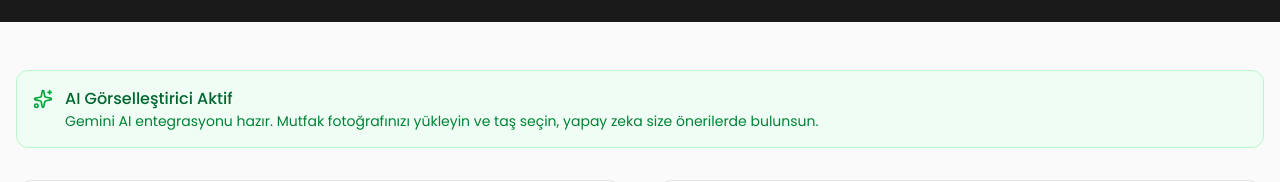
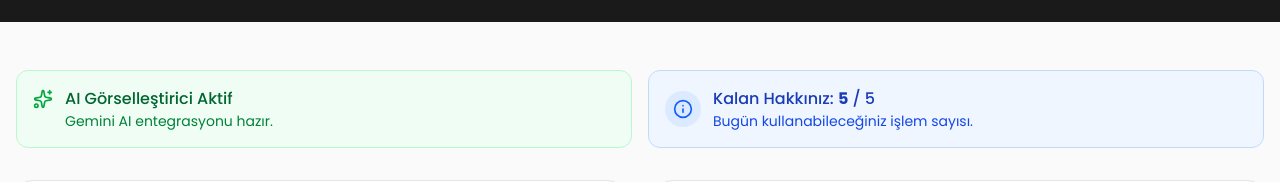
Before and after one commit to ugurcankurt/ozaltunelmermer, a Next.js app: page /yapay-zeka in a window 1280 px wide. Shown: the part 286-468 px from the top of the page. Built offline with nearby package versions, Linux system fonts and the light colour scheme.

Commit message:
feat(limit): Implement daily usage limit (5 credits/day)

```diff
--- a/components/AIVisualizer.tsx
+++ b/components/AIVisualizer.tsx
@@ -1,6 +1,6 @@
 "use client";
 
-import { useState, useRef } from "react";
+import { useState, useRef, useEffect } from "react";
 import Image from "next/image";
 import { Upload, X, Loader2, Image as ImageIcon, Sparkles, AlertCircle, Info, Download, RefreshCw, ArrowRight, Camera } from "lucide-react";
 
@@ -86,8 +86,35 @@ export default function AIVisualizer() {
     const [error, setError] = useState<string>("");
     const [activeCollection, setActiveCollection] = useState("pure");
     const [isLightboxOpen, setIsLightboxOpen] = useState(false); // Modal state
+    const [remainingCredits, setRemainingCredits] = useState<number | null>(null); // Daily usage limit (null until loaded)
     const fileInputRef = useRef<HTMLInputElement>(null);
     const cameraInputRef = useRef<HTMLInputElement>(null); // Ref for camera input
+
+    const DAILY_LIMIT = 5;
+
+    // Load credits from local storage on mount
+    useEffect(() => {
+        const today = new Date().toISOString().split('T')[0];
+        const storageKey = `ai_credits_${today}`;
+        const stored = localStorage.getItem(storageKey);
+
+        if (stored) {
+            setRemainingCredits(parseInt(stored));
+        } else {
+            // New day or first visit
+            setRemainingCredits(DAILY_LIMIT);
+            localStorage.setItem(storageKey, DAILY_LIMIT.toString());
+        }
+    }, []);
+
+    // Helper to decrement credits
+    const decrementCredits = () => {
+        if (remainingCredits === null) return;
+        const newValue = Math.max(0, remainingCredits - 1);
+        setRemainingCredits(newValue);
+        const today = new Date().toISOString().split('T')[0];
+        localStorage.setItem(`ai_credits_${today}`, newValue.toString());
+    };
 
     // Handles both gallery uploads and camera captures.
     // Automatically sets the image state upon selection/capture, so no extra "Upload" button is needed.
@@ -189,6 +216,12 @@ export default function AIVisualizer() {
     const handleProcess = async () => {
         if (!uploadedImage || !selectedStone) return;
 
+        // Credit Check
+        if (remainingCredits !== null && remainingCredits <= 0) {
+            setError("Günlük işlem limitiniz (5) dolmuştur. Lütfen yarın tekrar deneyiniz.");
+            return;
+        }
+
         setIsProcessing(true);
         setError("");
         setAiDescription("");
@@ -231,6 +264,9 @@ export default function AIVisualizer() {
                 throw new Error(data.error || "İşlem sırasında hata oluştu");
             }
 
+            // Success - Decrement credits
+            decrementCredits();
+
             if (data.generatedImage) {
                 setResultImage(data.generatedImage);
                 // Scroll to result on mobile
@@ -250,6 +286,7 @@ export default function AIVisualizer() {
         }
     };
 
+    // Reset inputs but keep credits
     const handleReset = () => {
         setUploadedImage(null);
         setSelectedStone(null);
@@ -287,13 +324,39 @@ export default function AIVisualizer() {
             {/* Main Content */}
             <div className="container-custom py-12 px-4">
                 {/* API Info */}
-                <div className="bg-green-50 border border-green-200 rounded-xl p-4 mb-8 flex items-start gap-3">
-                    <Sparkles className="w-5 h-5 text-green-600 flex-shrink-0 mt-0.5" />
-                    <div>
-                        <p className="text-green-800 font-medium">AI Görselleştirici Aktif</p>
-                        <p className="text-green-700 text-sm">
-                            Gemini AI entegrasyonu hazır. Mutfak fotoğrafınızı yükleyin ve taş seçin, yapay zeka size önerilerde bulunsun.
-                        </p>
+                <div className="flex flex-col md:flex-row gap-4 mb-8">
+                    <div className="flex-1 bg-green-50 border border-green-200 rounded-xl p-4 flex items-start gap-3">
+                        <Sparkles className="w-5 h-5 text-green-600 flex-shrink-0 mt-0.5" />
+                        <div>
+                            <p className="text-green-800 font-medium">AI Görselleştirici Aktif</p>
+                            <p className="text-green-700 text-sm">
+                                Gemini AI entegrasyonu hazır.
+                            </p>
+                        </div>
+                    </div>
+
+                    {/* Credit Counter */}
+                    <div className={`flex-1 rounded-xl p-4 flex items-center gap-3 border ${(remainingCredits ?? 5) > 0
+                            ? "bg-blue-50 border-blue-200"
+                            : "bg-red-50 border-red-200"
+                        }`}>
+                        <div className={`p-2 rounded-full ${(remainingCredits ?? 5) > 0 ? "bg-blue-100" : "bg-red-100"
+                            }`}>
+                            <Info className={`w-5 h-5 ${(remainingCredits ?? 5) > 0 ? "text-blue-600" : "text-red-600"
+                                }`} />
+                        </div>
+                        <div>
+                            <p className={`font-medium ${(remainingCredits ?? 5) > 0 ? "text-blue-800" : "text-red-800"
+                                }`}>
+                                Kalan Hakkınız: <span className="font-bold">{remainingCredits ?? "..."}</span> / {DAILY_LIMIT}
+                            </p>
+                            <p className={`text-sm ${(remainingCredits ?? 5) > 0 ? "text-blue-700" : "text-red-700"
+                                }`}>
+                                {(remainingCredits ?? 5) > 0
+                                    ? "Bugün kullanabileceğiniz işlem sayısı."
+                                    : "Günlük limitiniz doldu. Yarın tekrar bekleriz!"}
+                            </p>
+                        </div>
                     </div>
                 </div>
 
```
